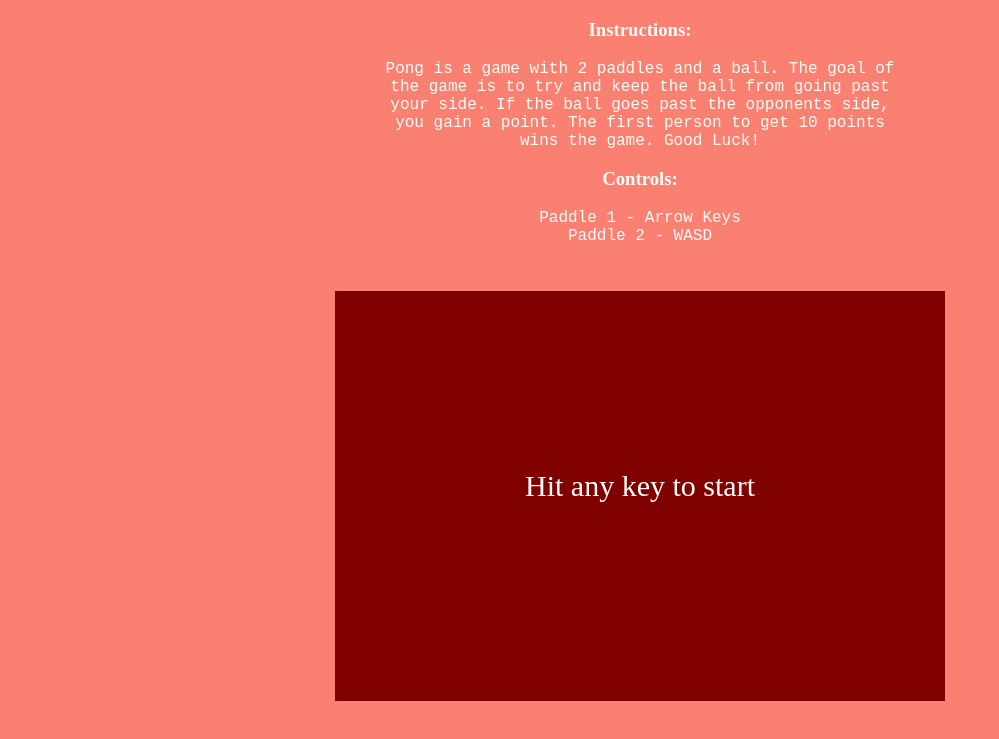
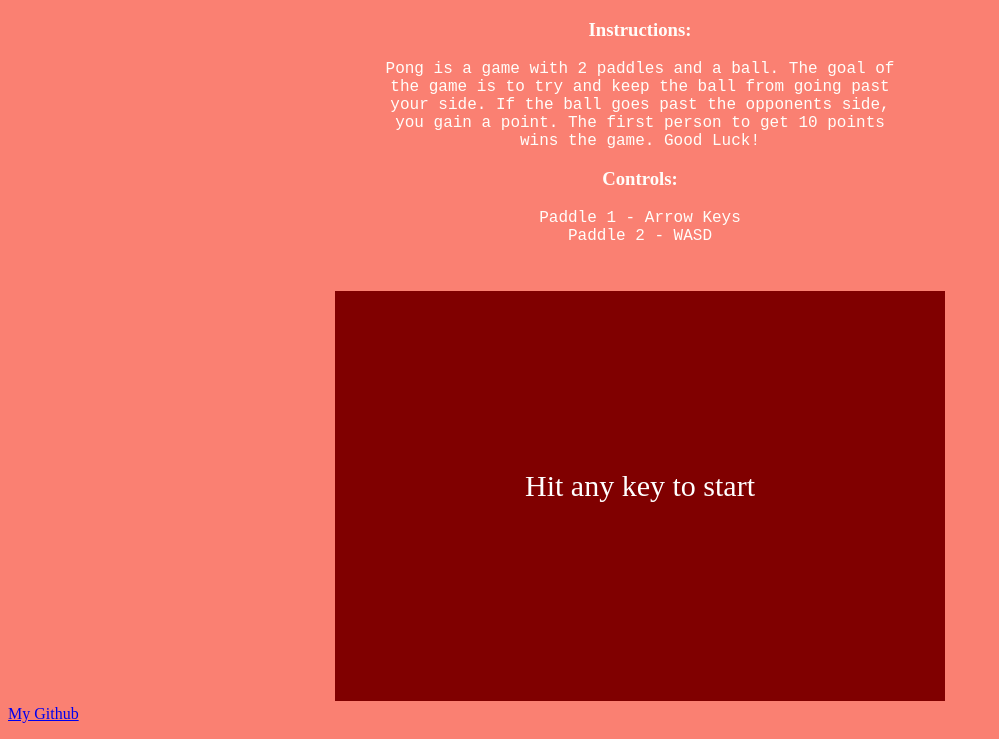
Before and after one commit to as6200/Pong, a plain HTML site: page index.html in a window 1280 px wide. Shown: the part 61-800 px from the top of the page, without its empty margins (0-999 px from the left). Drawn offline with Linux system fonts and the light colour scheme.

Commit message:
Update index.html
link

```diff
--- a/index.html
+++ b/index.html
@@ -31,5 +31,7 @@
 
     <script type="text/javascript" src="pong.js"></script>
 
+    <a href="https://github.com/as6200">My Github</a>
+
 </body>
 </html>
```
